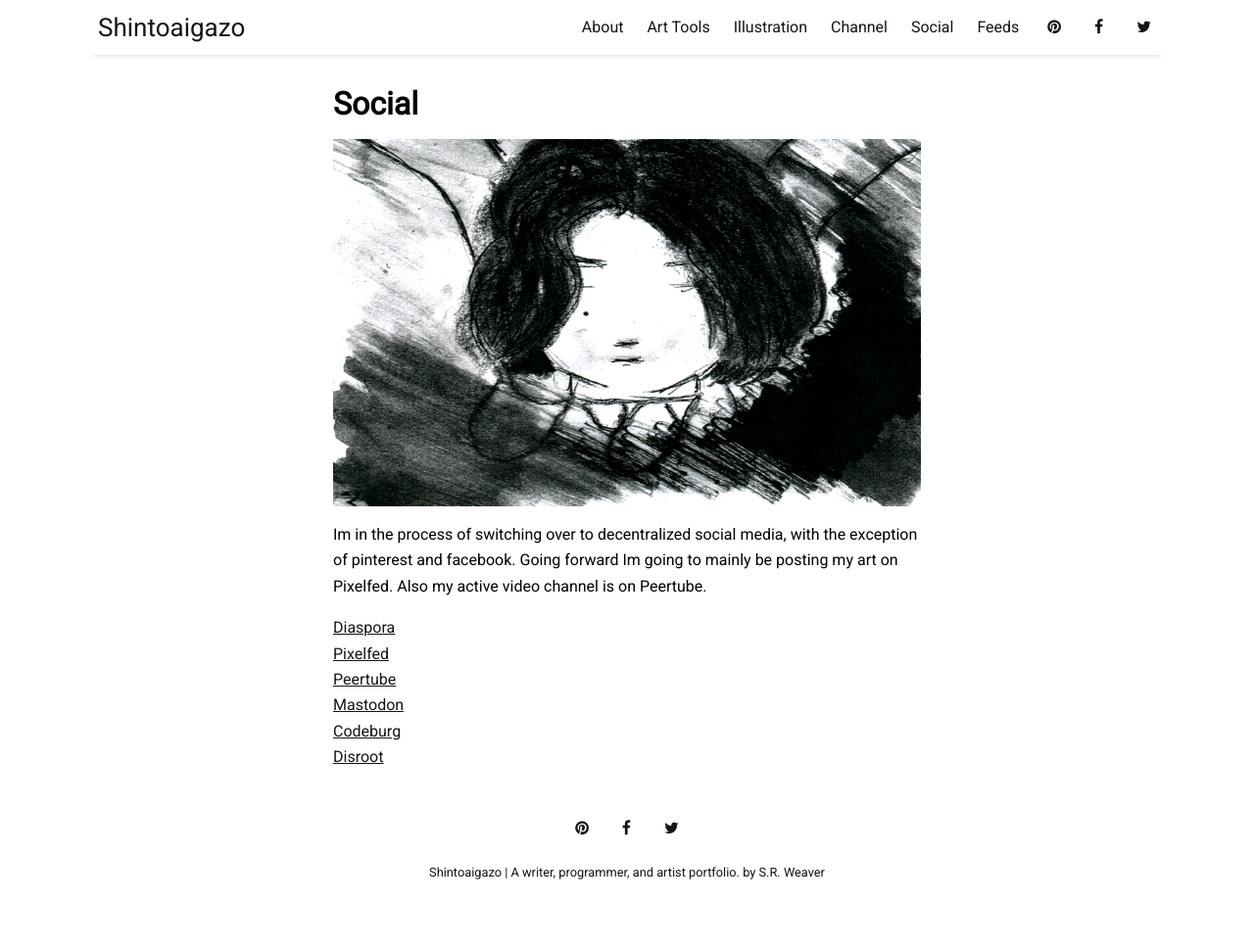
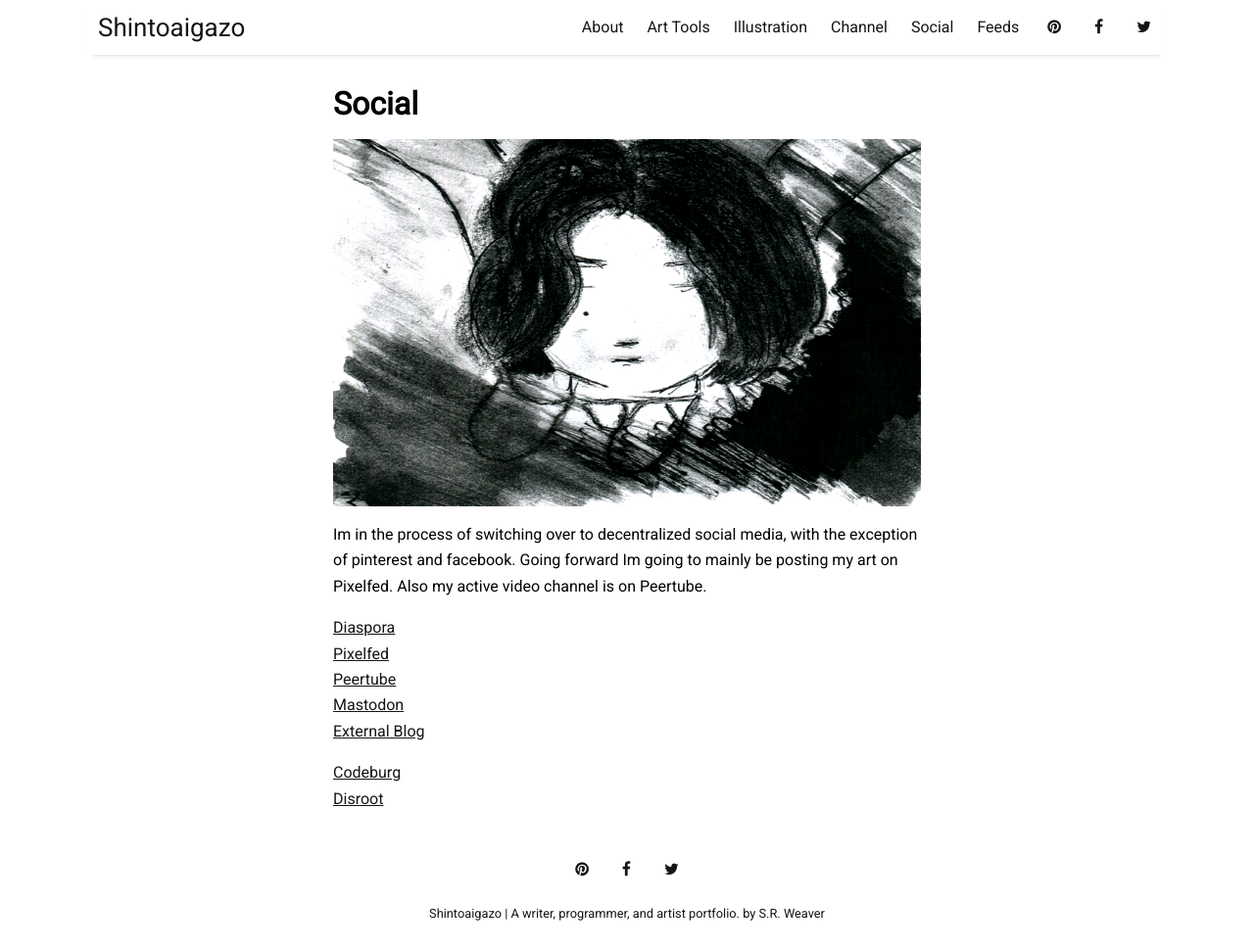
Before and after one commit to LWFlouisa/Portfolio, a Jekyll site: the page built from pages/social.md, in a window 1280 px wide and 971 px high. Shown: the whole window at 98% size. Built offline with Jekyll 4.4.1, drawn with Linux system fonts in a browser that asks for light colours; nearby versions of some CDN libraries.

Commit message:
Update social.md

```diff
--- a/pages/social.md
+++ b/pages/social.md
@@ -11,5 +11,7 @@ Im in the process of switching over to decentralized social media, with the exce
 [Pixelfed](https://pixelfed.de/LWFlouisa)<br />
 [Peertube](https://video.ploud.jp/c/mytalkshow/videos?languageOneOf=en&s=2)<br />
 [Mastodon](https://pawoo.net/web/accounts/1287123)<br />
+<a href="https://fediverse.blog/~/ExternalBlog/atom.xml">External Blog</a>
+
 [Codeburg](https://codeberg.org/LWFlouisa)<br />
 [Disroot](https://git.disroot.org/LWFlouisa)
```
